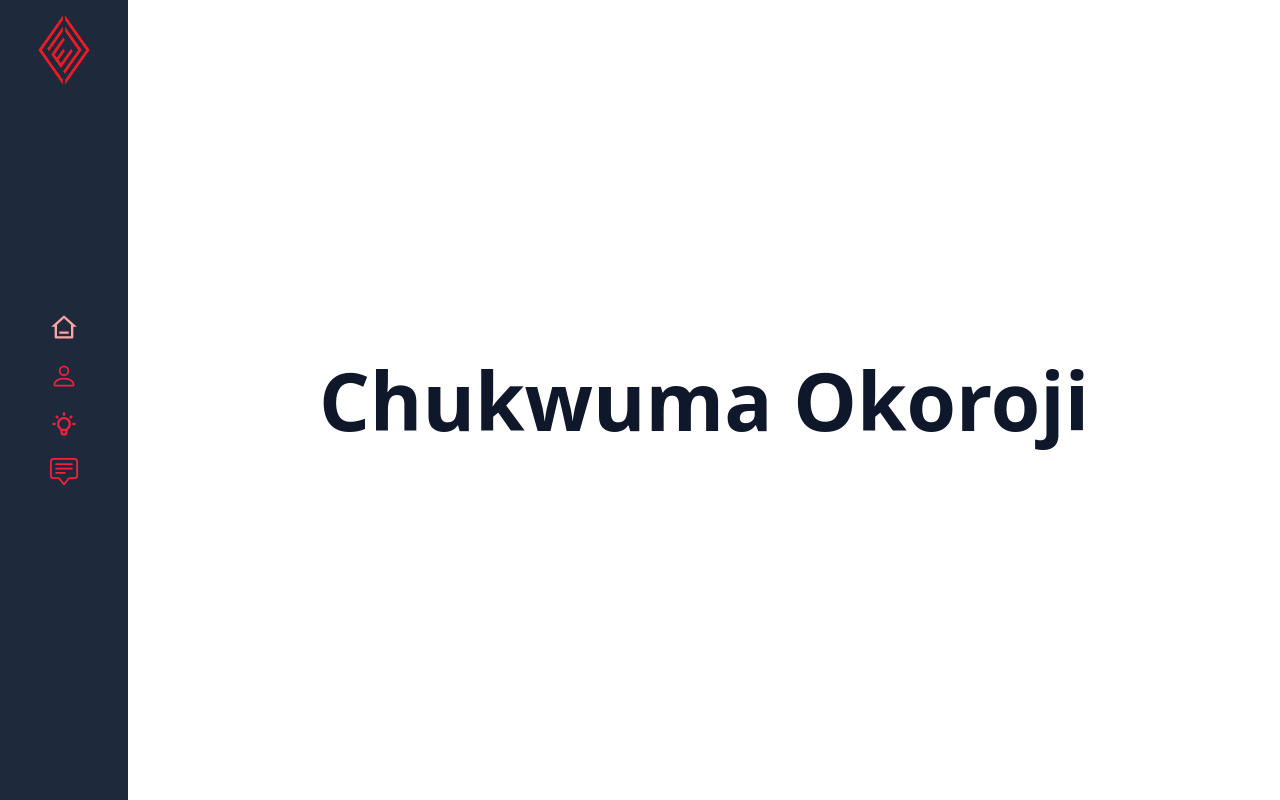
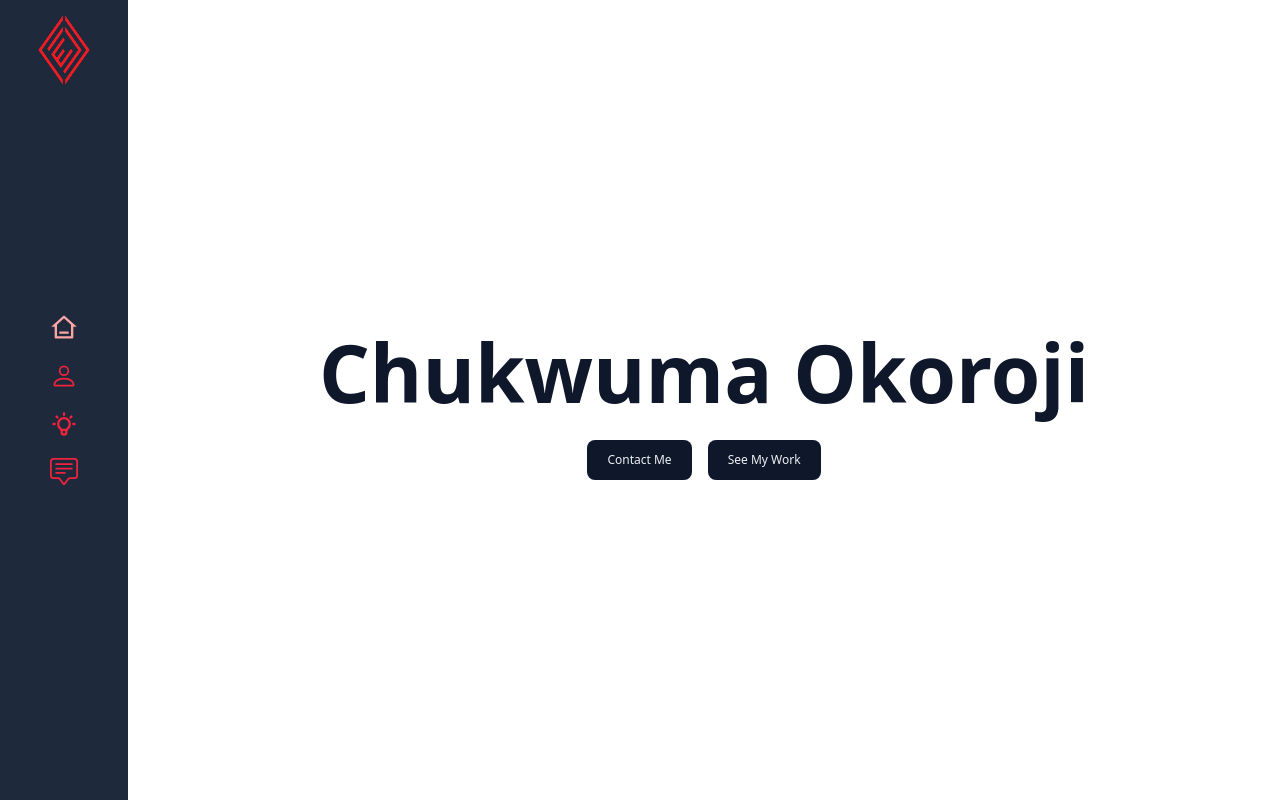
Before and after one commit to DandyChux/ceokoroji-portfolio, a Next.js app: page / in a window 1280 px wide. Built offline with nearby package versions, Linux system fonts and the light colour scheme.

Commit message:
added custom components

```diff
--- a/package.json
+++ b/package.json
@@ -10,6 +10,7 @@
   },
   "dependencies": {
     "@prisma/client": "^4.13.0",
+    "clsx": "^1.2.1",
     "framer-motion": "^8.0.2",
     "gray-matter": "^4.0.3",
     "next": "^13.3.1",
--- a/src/app/page.tsx
+++ b/src/app/page.tsx
@@ -1,18 +1,44 @@
 "use client"
 
-import { type NextPage } from 'next'
-import React from 'react'
+import React, { useState } from 'react'
+import Modal from '@modules/common/Modal'
+import Button from '@modules/common/Button'
+import Link from 'next/link'
 
-const Home: NextPage = () => {
+export default function Home() {
+
+    const [showModal, setShowModal] = useState(false);
 
     return (
         <>
             <h1 className="text-5xl md:text-[5rem] leading-normal font-extrabold text-gray-900">
                 Chukwuma Okoroji
             </h1>
+            <div className="flex">
+                <Button size={'lg'} variant={'regular'} onClick={() => setShowModal(true)}>
+                    Contact Me
+                </Button>
+                <Button size="lg" variant={'regular'}>
+                    <Link href="/projects">See My Work</Link>
+                </Button>
+            </div>
+
+            <Modal isOpen={showModal} onClose={() => setShowModal(false)}>
+                <Modal.Header>
+                    <h2>Contact Form</h2>
+                </Modal.Header>
+                <Modal.Body>
+                    <form>
+
+                    </form>
+                </Modal.Body>
+                <Modal.Footer>
+                    <Button size={'lg'} variant={'outline'} onClick={() => setShowModal(false)}>
+                        Close
+                    </Button>
+                </Modal.Footer>
+            </Modal>
         </>
     )
 
 }
-
-export default Home
--- a/src/modules/common/Button.tsx
+++ b/src/modules/common/Button.tsx
@@ -1,22 +1,38 @@
 import React from 'react';
+import clsx from 'clsx';
+
+type buttonVariant = 'regular' | 'outline' | 'ghost' | 'link';
+type buttonSize = 'sm' | 'md' | 'lg';
 
 interface ButtonProps extends React.HTMLAttributes<HTMLButtonElement> {
-    border: string;
-    color: string;
+    variant?: buttonVariant;
+    size?: buttonSize;
     children: React.ReactNode;
-    height: string;
-    width: string;
-    onClick: () => void;
 }
 
-const Button: React.FC<ButtonProps> = ({border, color, children, onClick, height, width}) => {
+const sizeClasses = {
+    sm: 'px-2 py-1',
+    md: 'px-4 py-2 text-sm',
+    lg: 'px-5 py-3 text-base',
+}
+
+const variantClasses = {
+    regular: 'bg-gray-900 text-white hover:bg-gray-900 hover:opacity-80 transition-opacity',
+    outline: 'border border-gray-900 text-gray-900 hover:bg-gray-900 hover:text-white hover:opacity-80 transition-opacity',
+    ghost: 'text-gray-900 hover:bg-gray-900 hover:text-white hover:opacity-80 transition-opacity',
+    link: 'text-gray-900 hover:underline disabled:no-underline',
+}
+
+const Button: React.FC<ButtonProps> = ({ size='md', variant='regular', children, className, ...props }) => {
     return (
-        <button onClick={onClick} style={{
-            backgroundColor: color,
-            border: border,
-            height: height,
-            width: width,
-        }}>
+        <button className={clsx(
+            'h-fit w-fit rounded-lg text-xs font-medium transition-all m-2',
+            'disabled:cursor-not-allowed disabled:opacity-50',
+            className,
+            sizeClasses[size],
+            variantClasses[variant],
+        )}
+        {...props}>
             {children}
         </button>
     )
--- a/src/modules/common/Modal.tsx
+++ b/src/modules/common/Modal.tsx
@@ -9,9 +9,9 @@ interface ModalProps {
 }
 
 const Modal: React.FC<ModalProps> & {
-    Header: React.FC;
-    Body: React.FC;
-    Footer: React.FC;
+    Header: React.FC<PropsWithChildren>;
+    Body: React.FC<PropsWithChildren>;
+    Footer: React.FC<PropsWithChildren>;
 } = ({ isOpen, onClose, children }) => {
 
     const modalRef = useRef<HTMLDivElement>(null);
@@ -58,7 +58,7 @@ const ModalBody: React.FC<PropsWithChildren> = ({ children }) => (
 )
 
 const ModalFooter: React.FC<PropsWithChildren> = ({ children }) => (
-    <div className='flex justify-end space-x-4'>{children}</div>
+    <div className='flex border-t pt-3 mt-3 justify-end space-x-4'>{children}</div>
 )
 
 Modal.Header = ModalHeader;
```
Also changed, not shown: 1 other file (tests, documents, lock files or other folders).
